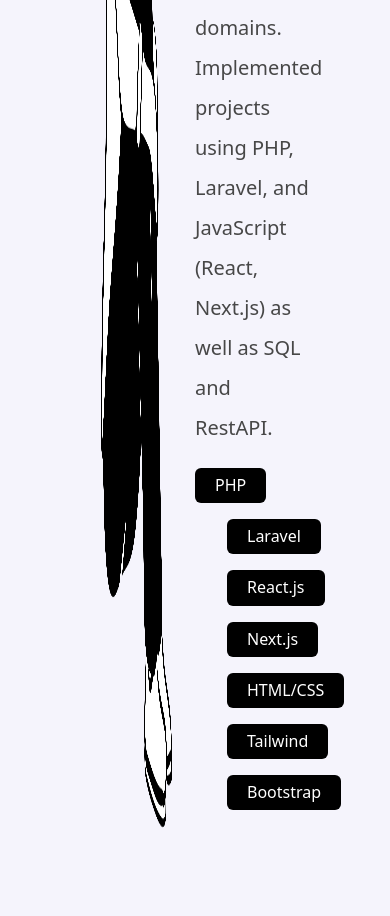
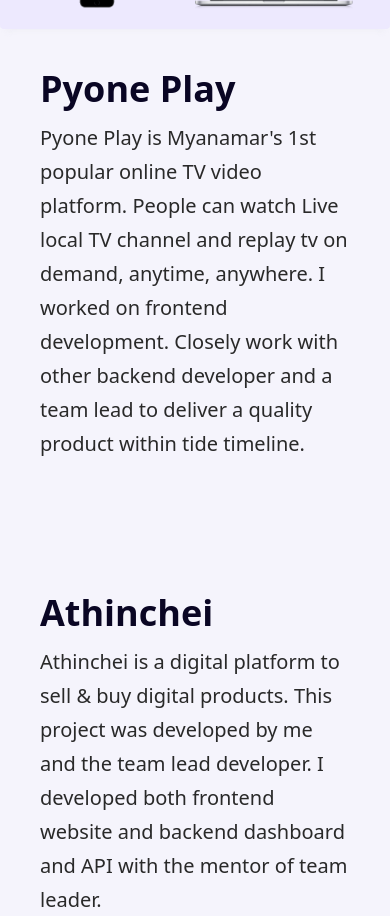
Before and after one commit to maythu98/portfolio, a React (Create React App) app: page / in a window 390 px wide. Shown: the part 1020-1936 px from the top of the page. Built offline with nearby package versions, Linux system fonts and the light colour scheme.

Commit message:
ADd Project

```diff
--- a/src/components/AboutMe.jsx
+++ b/src/components/AboutMe.jsx
@@ -18,9 +18,9 @@
     { name: "Bootstrap" },
   ];
   return (
-    <div className="my-20 grid grid-cols-2" id="home">
-      <div className="flex justify-center">
-        <img src={me} alt="May Thu Aung" width={"60%"} />
+    <div className="my-20 grid md:grid-cols-2" id="home">
+      <div className="flex justify-center hidden md:block">
+        <img src={me} alt="May Thu Aung" width={"60%"} className="w-[60%]" />
       </div>
       <div>
         <Header>May Thu Aung</Header>
--- a/src/components/Header.jsx
+++ b/src/components/Header.jsx
@@ -1,5 +1,9 @@
 import React from "react";
 
 export default function Header({ className, children }) {
-  return <h1 className={`${className} text-6xl font-bold`}>{children}</h1>;
+  return (
+    <h1 className={`${className} text-5xl md:text-6xl font-bold`}>
+      {children}
+    </h1>
+  );
 }
--- a/src/components/ProjectBox.jsx
+++ b/src/components/ProjectBox.jsx
@@ -1,23 +1,25 @@
 import React from "react";
 
-export default function ProjectBox({ title, image, position = "right" }) {
+export default function ProjectBox({
+  title,
+  image,
+  children,
+  position = "right",
+}) {
   return (
-    <div className="flex mt-5">
+    <div className="flex flex-col md:flex-row mt-5">
       {position === "right" && (
-        <div className="project-box flex-auto w-[60%]">
+        <div className="project-box flex-auto w-full md:w-[60%]">
           <img src={image} alt={title} />
         </div>
       )}
 
-      <div className="p-10 flex-auto w-[40%]">
+      <div className="p-10 flex-auto md:w-[40%]">
         <ProjectTitle>{title}</ProjectTitle>
-        <p className="project-desc text-desc">
-          UX research, design, and prototyping for the offline experience,
-          customer app, and backend system.
-        </p>
+        <p className="project-desc text-desc">{children}</p>
       </div>
       {position === "left" && (
-        <div className="project-box flex-auto w-[60%]">
+        <div className="project-box flex-auto md:w-[60%]">
           <img src={image} alt={title} />
         </div>
       )}
--- a/src/components/ProjectList.jsx
+++ b/src/components/ProjectList.jsx
@@ -3,15 +3,30 @@
 import ProjectBox from "./ProjectBox";
 import pyoneplay from "../assets/images/pyoneplay.png";
 import athinchei from "../assets/images/athinchei.png";
+import sms from "../assets/images/sms.png";
 
 export default function ProjectList() {
   return (
     <div className="my-20" id="projects">
       <Header>Projects</Header>
       <div className="mt-10 flex flex-col gap-8">
-        <ProjectBox title="Pyone Play" image={pyoneplay} />
-        <ProjectBox title="Athinchei" image={athinchei} position="left" />
-        <ProjectBox title="SMS Service System" image={pyoneplay} />
+        <ProjectBox title="Pyone Play" image={pyoneplay}>
+          Pyone Play is Myanamar's 1st popular online TV video platform. People
+          can watch Live local TV channel and replay tv on demand, anytime,
+          anywhere. I worked on frontend development. Closely work with other
+          backend developer and a team lead to deliver a quality product within
+          tide timeline.
+        </ProjectBox>
+        <ProjectBox title="Athinchei" image={athinchei} position="left">
+          Athinchei is a digital platform to sell & buy digital products. This
+          project was developed by me and the team lead developer. I developed
+          both frontend website and backend dashboard and API with the mentor of
+          team leader.
+        </ProjectBox>
+        <ProjectBox title="SMS Service System" image={sms}>
+          This system is to support sms service to business clients. I developed
+          the whole backend system with the mentor of the team leader.
+        </ProjectBox>
       </div>
     </div>
   );
--- a/src/layouts/DefaultLayout.jsx
+++ b/src/layouts/DefaultLayout.jsx
@@ -6,7 +6,7 @@
   return (
     <div>
       <Navigation />
-      <div className="container w-[60%] mx-auto">{children}</div>
+      <div className="container md:w-[60%] mx-auto">{children}</div>
       <Footer />
     </div>
   );
```
Also changed, not shown: src/assets/images/sms.png (added).
